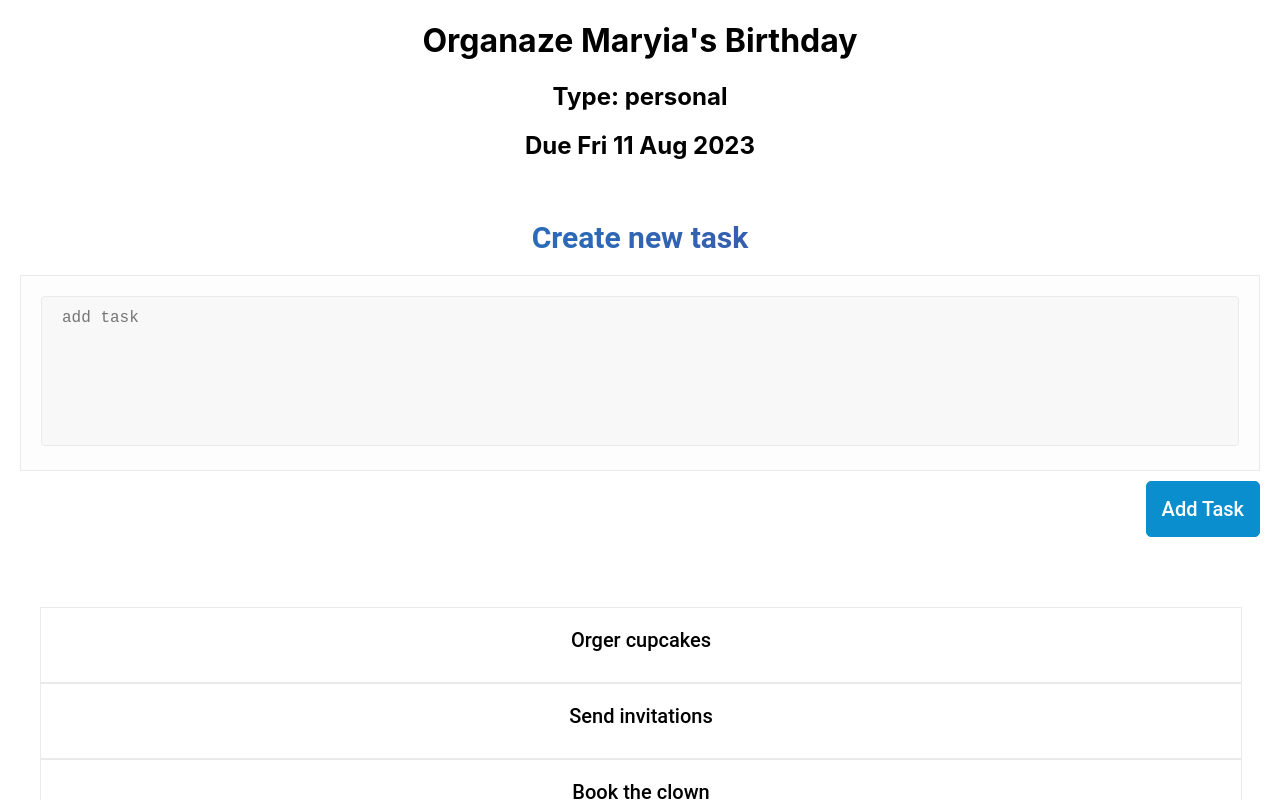
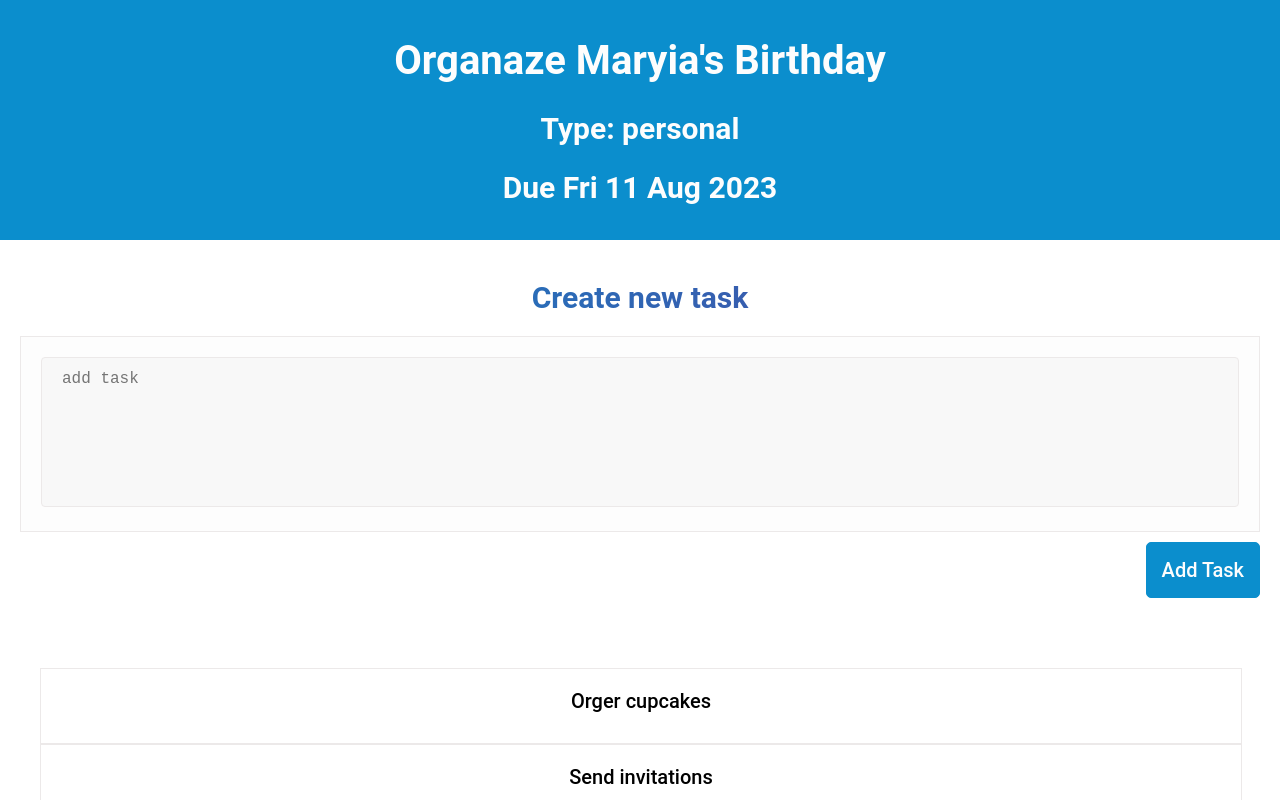
Before and after one commit to MaryiaBialetskaya1/react-app-01, a React (Create React App) app: page / in a window 1280 px wide. Shown: the top 800 px of the page. Built offline with nearby package versions, Linux system fonts and the light colour scheme.

Commit message:
start work on style to header

```diff
--- a/src/components/Header/Header.js
+++ b/src/components/Header/Header.js
@@ -1,9 +1,10 @@
 import { Component } from "react";
+import s from "./Header.module.css";
 
 export class Header extends Component {
   render() {
     return (
-      <div>
+      <div className={s.container}>
         <div>
           <h1>Organaze Maryia's Birthday</h1>
         </div>
--- /dev/null
+++ b/src/components/Header/Header.module.css
@@ -0,0 +1,8 @@
+.container {
+  background-color: #0b8ecd;
+  color: #fdfdfd;
+  font-size: 20px;
+  font-family: "Roboto", sans-serif;
+  font-weight: 500;
+  padding: 10px;
+}
```
